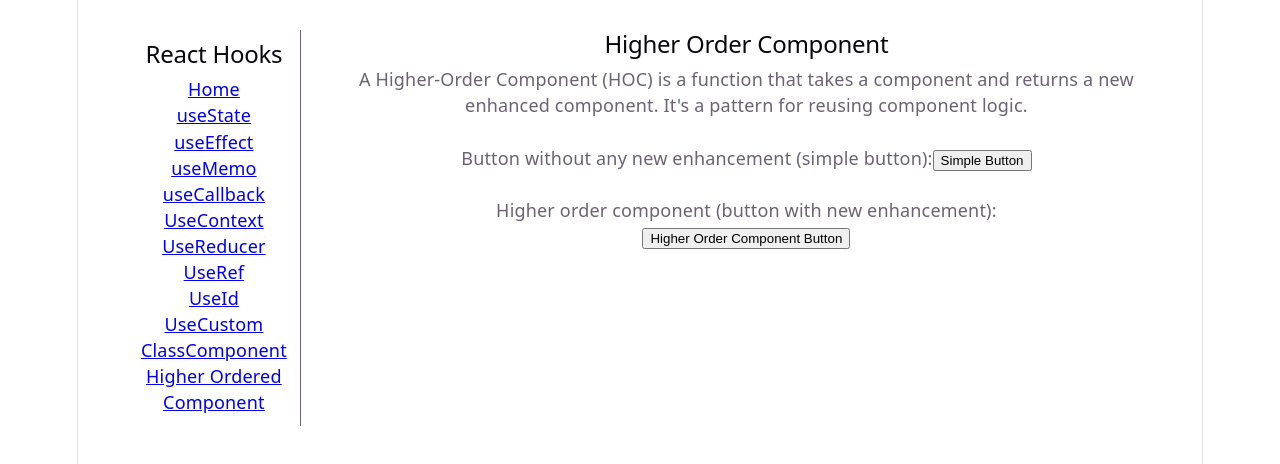
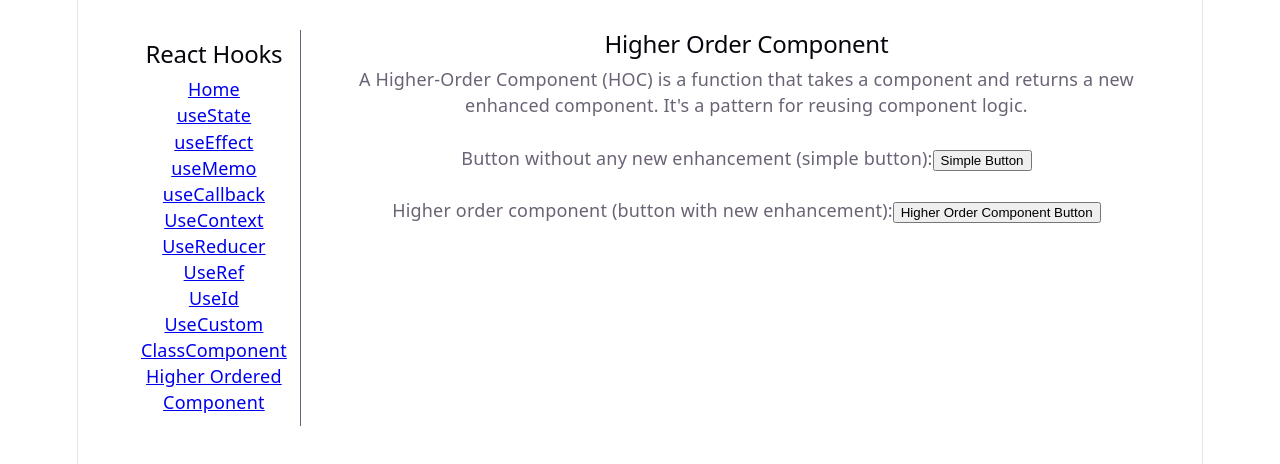
Before and after one commit to udayamca/react-hooks, a React (Vite) app: page /hoc in a window 1280 px wide. Shown: the top 464 px of the page. Built offline with nearby package versions, Linux system fonts and the light colour scheme.

Commit message:
changing div to span for inline button

```diff
--- a/components/sub-components/HigherOrderEnhancement.jsx
+++ b/components/sub-components/HigherOrderEnhancement.jsx
@@ -6,9 +6,9 @@ const HigherOrderEnhancement = (Comp) => {
     };
 
     return (
-      <div onClick={handleClick}>
+      <span onClick={handleClick}>
         <Comp {...props} />
-      </div>
+      </span>
     );
   };
 };
```
